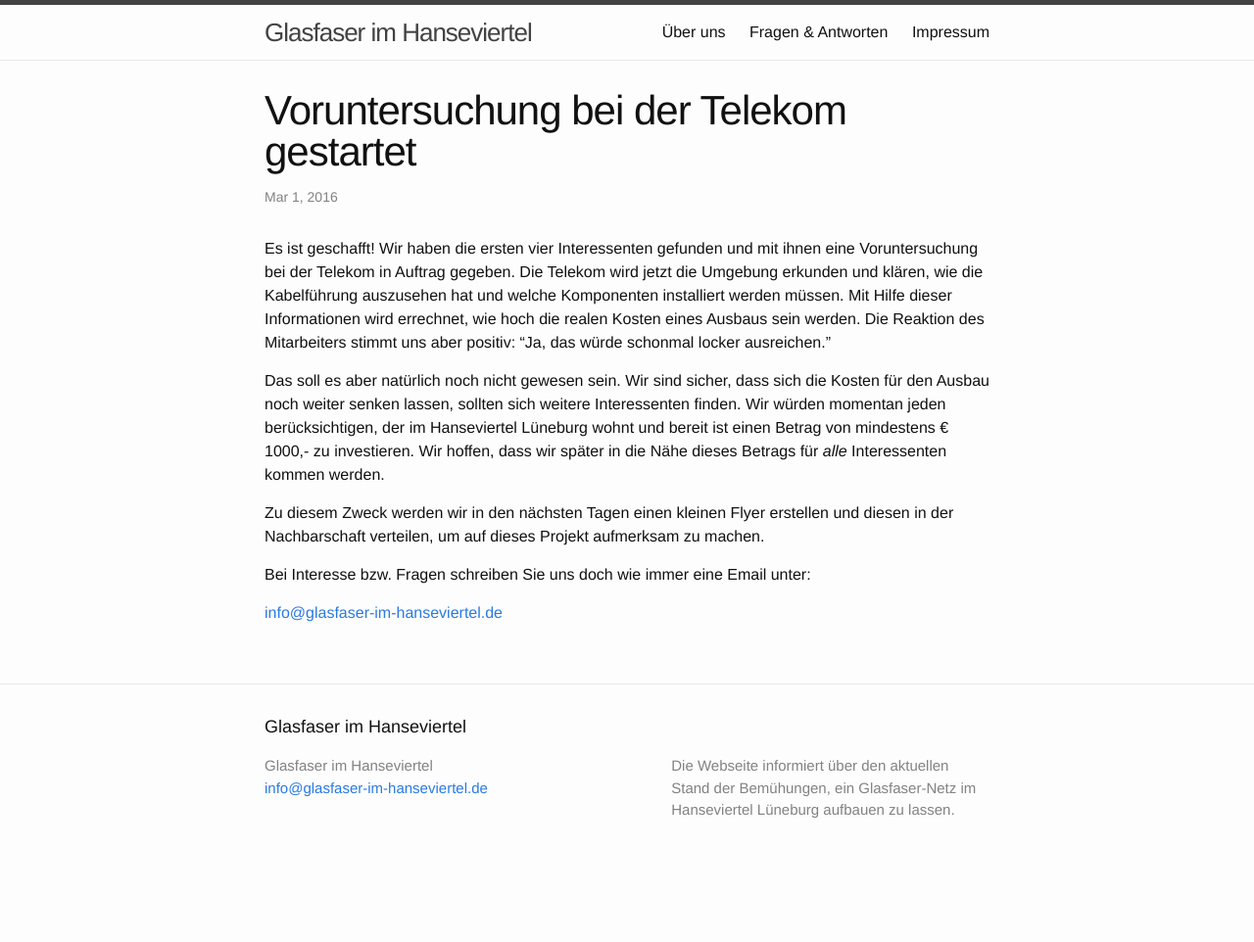
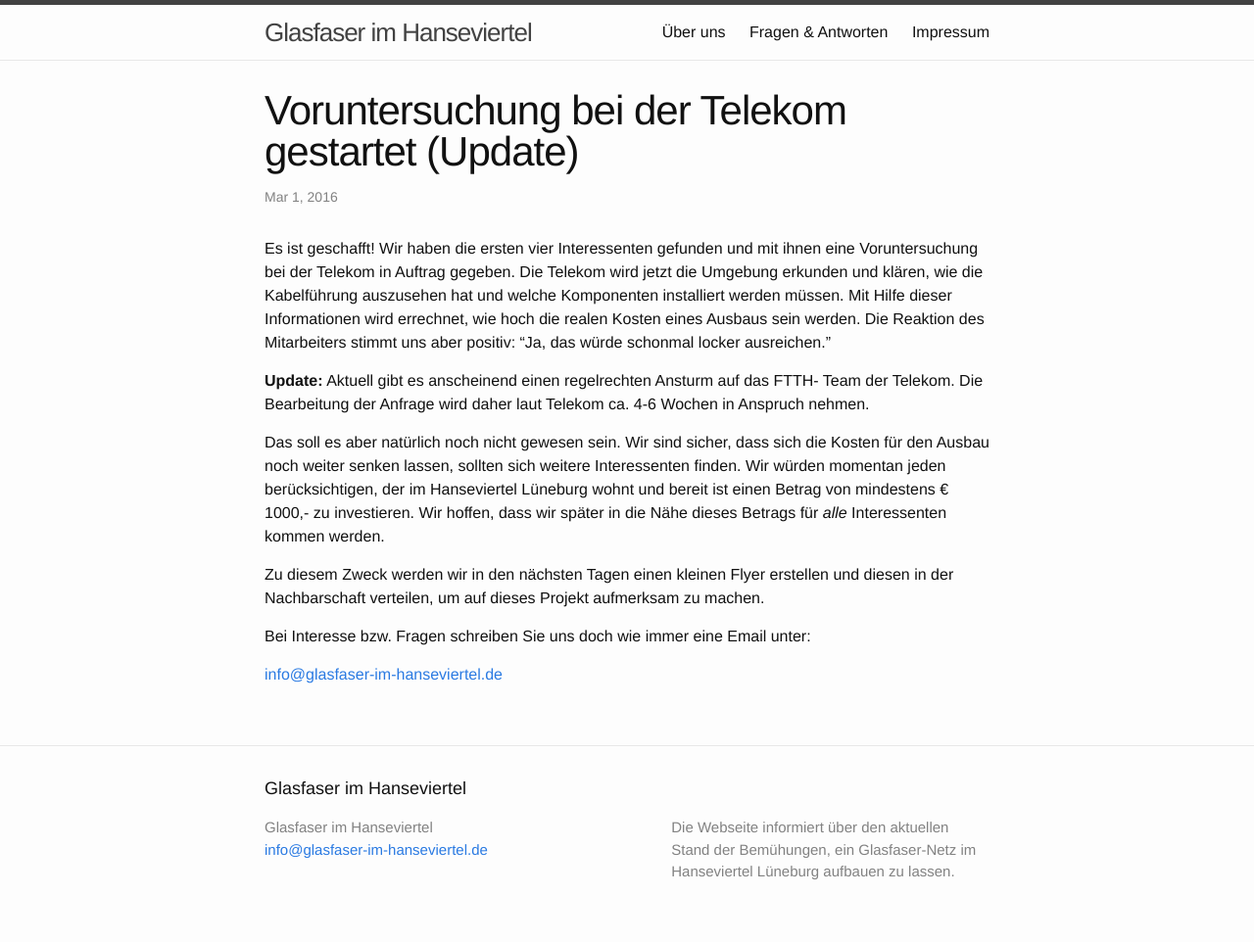
Before and after one commit to marcsowen/glasfaser-im-hanseviertel, a Jekyll site: the page built from website/_posts/2016-03-01-voruntersuchung-gestartet.md, in a window 1280 px wide. Shown: the whole page at 98% size. Built offline with Jekyll 4.4.1, drawn with Linux system fonts in a browser that asks for light colours; before the commit the page ends 900 px from its top, so only the background shows below that.

Commit message:
Update bzgl. Dauer der Bearbeitung

```diff
--- a/website/_posts/2016-03-01-voruntersuchung-gestartet.md
+++ b/website/_posts/2016-03-01-voruntersuchung-gestartet.md
@@ -1,6 +1,6 @@
 ---
 layout: post
-title:  "Voruntersuchung bei der Telekom gestartet"
+title:  "Voruntersuchung bei der Telekom gestartet (Update)"
 date:   2016-03-01 18:10:00 +0100
 tags: glasfaser
 ---
@@ -11,6 +11,10 @@ Komponenten installiert werden müssen. Mit Hilfe dieser Informationen wird
 errechnet, wie hoch die realen Kosten eines Ausbaus sein werden. Die Reaktion
 des Mitarbeiters stimmt uns aber positiv: "Ja, das würde schonmal locker
 ausreichen."
+
+**Update:** Aktuell gibt es anscheinend einen regelrechten Ansturm auf das FTTH-
+Team der Telekom. Die Bearbeitung der Anfrage wird daher laut Telekom ca. 4-6
+Wochen in Anspruch nehmen.
 
 Das soll es aber natürlich noch nicht gewesen sein. Wir sind sicher, dass sich
 die Kosten für den Ausbau noch weiter senken lassen, sollten sich weitere
```
